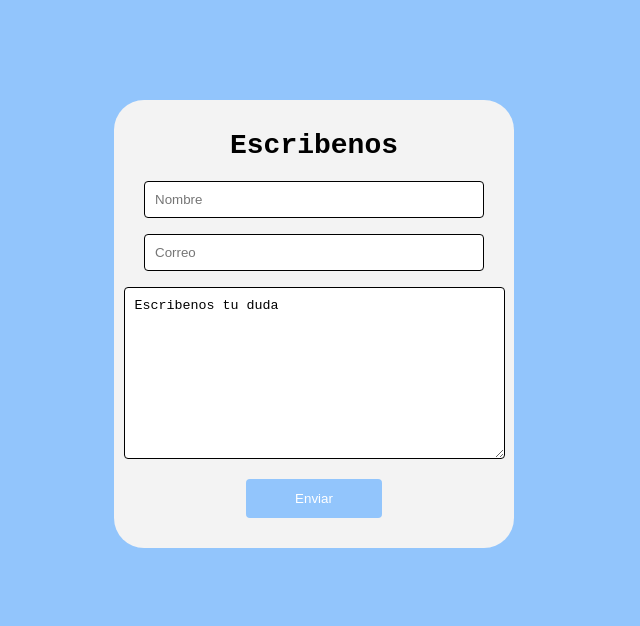
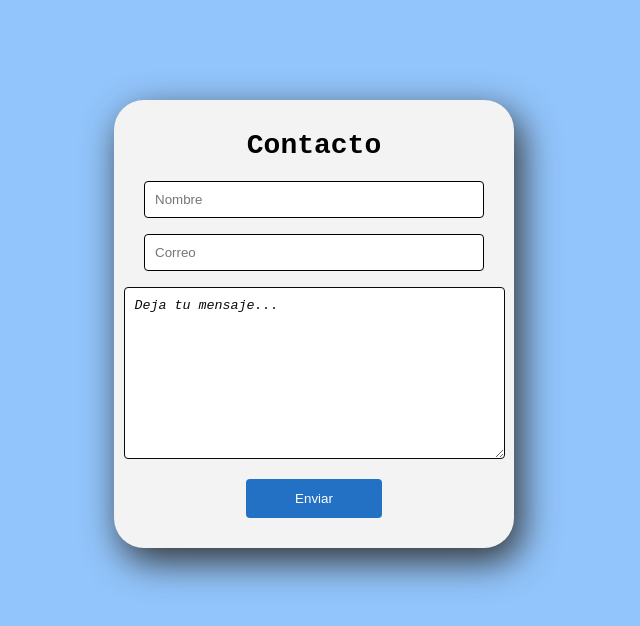
Before and after one commit to fabi1989/html-basico, a plain HTML site: page contact.html in a window 1280 px wide. Both pictures are taken after a click on the button "Enviar". Shown: the whole page, without its empty margins (326-966 px from the left). Drawn offline with Linux system fonts and the light colour scheme.

Commit message:
welllpilas

```diff
--- a/contact.html
+++ b/contact.html
@@ -7,10 +7,10 @@
 
 <body>
   <section class="form-contact">
-    <h4>Escribenos</h4>
+    <h4>Contacto</h4>
     <input class="ingreso" type="text" name="Nombre" id="Nombre" placeholder="Nombre">
     <input class="ingreso" type="text" name="Correo" id="Correo" placeholder="Correo">
-    <textarea name="textarea" rows="10" cols="43">Escribenos tu duda</textarea>
+    <textarea name="textarea" rows="10" cols="43">Deja tu mensaje...</textarea>
     <button type="submit" class="botons">Enviar</button>
   </section>
 </body>
--- a/css/contact.css
+++ b/css/contact.css
@@ -19,6 +19,7 @@ body {
   flex-direction: column;
   justify-content: center;
   align-items: center;
+  box-shadow: 7px 13px 37px rgb(49, 49, 49);
 }
 
 .form-contact h4{
@@ -36,11 +37,21 @@ body {
   border: 1px solid;
 }
 
+.ingreso:hover {
+  border: 1px solid rgb(112, 106, 106);
+}
+
 textarea {
   border-radius: 4px;
   margin-bottom: 20px;
   border: 1px solid;
   padding: 10px;
+  color: #0a0a0a;
+  font-style:italic;
+}
+
+textarea:hover {
+  border:  1px solid rgba(112, 106, 106);
 }
 
 
@@ -49,7 +60,15 @@ textarea {
   padding: 12px;
   border-radius: 4px;
   border: none;
-  background-color: #92c5fc;
+  background-color: #2371c4;
   color: #ffffff;
   cursor: pointer;
 }
+
+.botons:hover {
+  background: #92c5fc;
+}
+.botons:focus  {
+  background: #2371c4;
+  color: #ffffff;
+}
--- a/formulario.css
+++ b/formulario.css
@@ -23,6 +23,7 @@ body {
   flex-direction: column;
   justify-content: center;
   align-items: center;
+  box-shadow: 7px 13px 37px rgb(49, 49, 49);
 }
 
 .form-register h4 {
@@ -39,19 +40,31 @@ body {
   margin-bottom: 16px;
   border: 1px solid;
 }
+.controls:hover {
+  border: 1px solid rgb(112, 106, 106);
+}
 
 .form-register .botons {
   width: 40%;
   padding: 12px;
   border-radius: 4px;
   border: none;
-  background-color: #92c5fc;
+  background-color: #2371c4;
   color: #ffffff;
   cursor: pointer;
 }
 
+.botons:hover {
+  background: #92c5fc;
+}
+
+.botons:focus {
+  background: #2371c4;
+  color: #ffffff;
+}
+
+
 .form-register p {
   text-align: center;
-  padding: 12px
-  ;
+  padding: 12px;
 }
```
